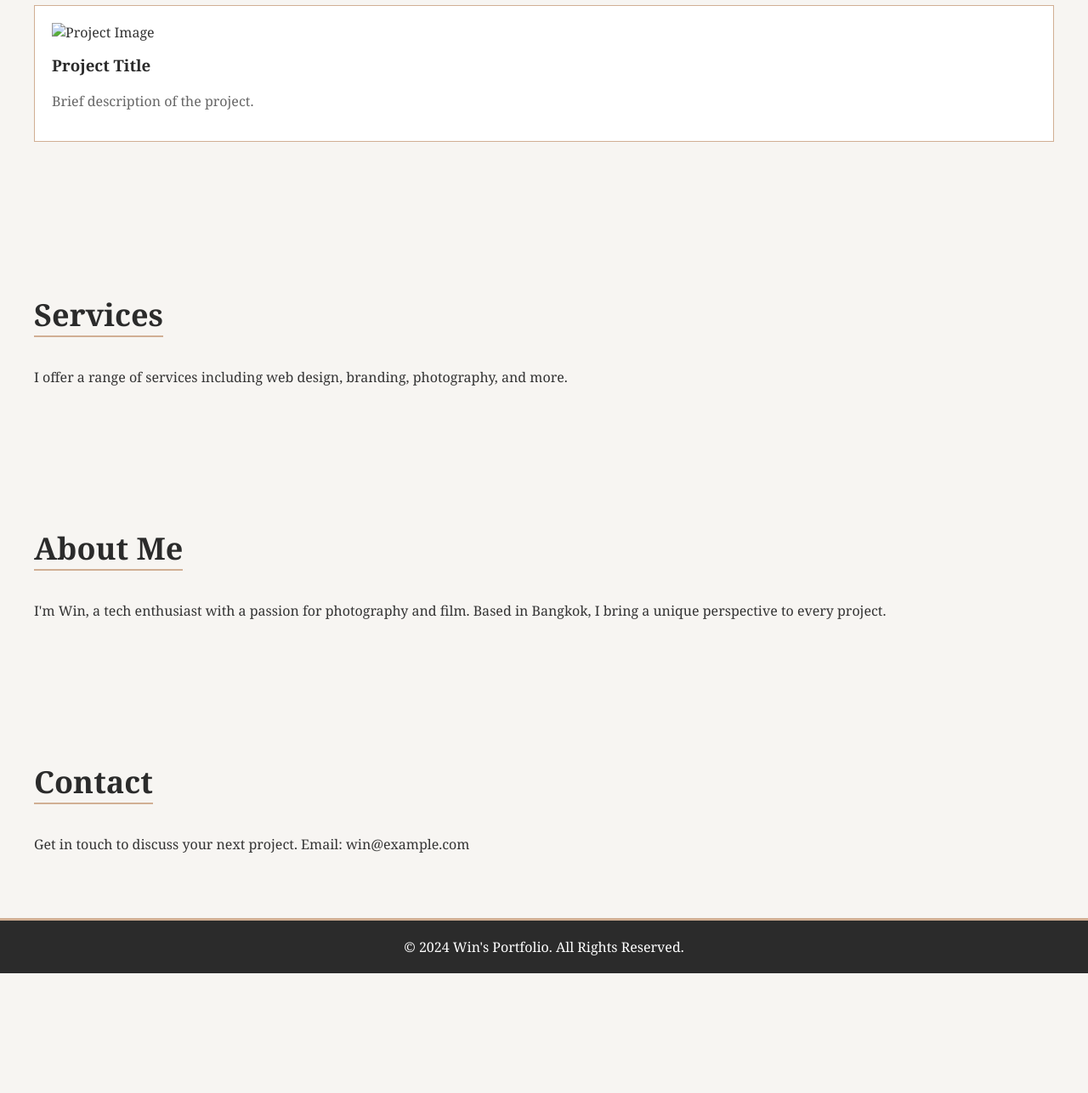
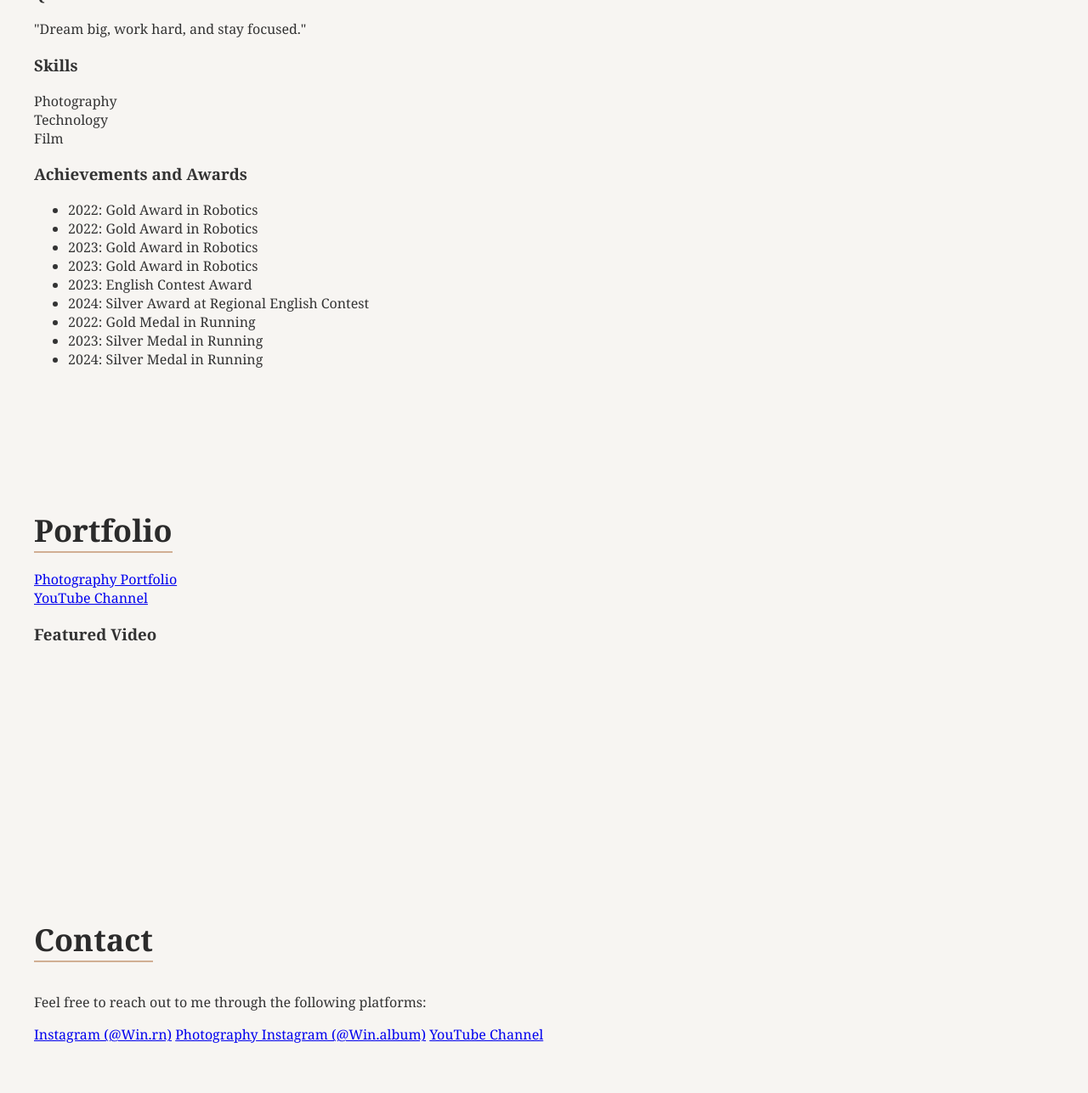
Before and after one commit to DPINE8302/Dev-w, a plain HTML site: page index.html in a window 1280 px wide. Shown: the part 580-1867 px from the top of the page at 85% size. Before the commit the page ends 1726 px from the top, so only its background shows below. Drawn offline with nearby package versions, Linux system fonts and the light colour scheme; grey boxes are pictures that could not be loaded.

Commit message:
index.html

```diff
--- a/index.html
+++ b/index.html
@@ -5,54 +5,121 @@
     <meta name="viewport" content="width=device-width, initial-scale=1.0">
     <title>Win's Portfolio</title>
     <link rel="stylesheet" href="styles.css">
+    <!-- ScrollReveal Library for Scroll Animations -->
+    <script src="https://unpkg.com/scrollreveal"></script>
 </head>
 <body>
+    <!-- Scroll Progress Bar -->
+    <div id="progress-bar"></div>
+
+    <!-- Navigation Header -->
     <header>
-        <div class="logo">
-            <h1>Win's Portfolio</h1>
+        <div class="nav-overlay"></div>
+        <div class="container">
+            <nav>
+                <ul>
+                    <li><a href="#about" class="nav-link">About</a></li>
+                    <li><a href="#portfolio" class="nav-link">Portfolio</a></li>
+                    <li><a href="#contact" class="nav-link">Contact</a></li>
+                </ul>
+            </nav>
         </div>
-        <nav>
-            <ul>
-                <li><a href="#portfolio">Portfolio</a></li>
-                <li><a href="#services">Services</a></li>
-                <li><a href="#about">About</a></li>
-                <li><a href="#contact">Contact</a></li>
-            </ul>
-        </nav>
     </header>
 
-    <section class="hero">
-        <h2>Welcome to My World of Creativity</h2>
-        <p>Where Technology, Photography, and Film Converge</p>
+    <!-- Full-Page Image Section -->
+    <section id="intro">
+        <div class="full-page-image">
+            <div class="overlay-text fade-in">
+                <h1>Welcome to Win's World</h1>
+                <p>Exploring technology, astronomy, photography, and film.</p>
+            </div>
+        </div>
     </section>
 
-    <section id="portfolio">
-        <h2>Portfolio</h2>
-        <div class="portfolio-item">
-            <img src="your-photo1.jpg" alt="Project Image">
-            <h3>Project Title</h3>
-            <p>Brief description of the project.</p>
+    <!-- About Section -->
+    <section id="about">
+        <div class="container">
+            <h2 class="fade-in">About Me</h2>
+            <p class="fade-in">Hello, I'm Win, currently in Grade 10 in Bangkok. I am passionate about technology, astronomy, photography, and film. I have notable achievements in robotics, English contests, and running. My goal is to transfer to SPSM School and ultimately study at Chulalongkorn University's Faculty of Communication Arts.</p>
+
+            <div class="quote fade-in">
+                <h3>Quote or Motto</h3>
+                <p>"Dream big, work hard, and stay focused."</p>
+            </div>
+
+            <div class="skills fade-in">
+                <h3>Skills</h3>
+                <div class="skill-bar">
+                    <div class="skill-name">Photography</div>
+                    <div class="skill-level" data-level="75%"></div>
+                </div>
+                <div class="skill-bar">
+                    <div class="skill-name">Technology</div>
+                    <div class="skill-level" data-level="85%"></div>
+                </div>
+                <div class="skill-bar">
+                    <div class="skill-name">Film</div>
+                    <div class="skill-level" data-level="70%"></div>
+                </div>
+            </div>
+
+            <div class="timeline fade-in">
+                <h3>Achievements and Awards</h3>
+                <ul>
+                    <li>2022: Gold Award in Robotics</li>
+                    <li>2022: Gold Award in Robotics</li>
+                    <li>2023: Gold Award in Robotics</li>
+                    <li>2023: Gold Award in Robotics</li>
+                    <li>2023: English Contest Award</li>
+                    <li>2024: Silver Award at Regional English Contest</li>
+                    <li>2022: Gold Medal in Running</li>
+                    <li>2023: Silver Medal in Running</li>
+                    <li>2024: Silver Medal in Running</li>
+                </ul>
+            </div>
         </div>
-        <!-- Add more portfolio items as needed -->
     </section>
 
-    <section id="services">
-        <h2>Services</h2>
-        <p>I offer a range of services including web design, branding, photography, and more.</p>
+    <!-- Portfolio Section -->
+    <section id="portfolio">
+        <div class="container">
+            <h2 class="fade-in">Portfolio</h2>
+            <div class="gallery fade-in">
+                <div class="gallery-item">
+                    <a href="https://www.instagram.com/Win.albums" target="_blank" class="button">Photography Portfolio</a>
+                </div>
+                <div class="gallery-item">
+                    <a href="https://www.youtube.com/channel/UCMQefq5ku1GHvTm50Ysixyg" target="_blank" class="button">YouTube Channel</a>
+                </div>
+            </div>
+            <div class="video fade-in">
+                <h3>Featured Video</h3>
+                <iframe src="https://www.youtube.com/embed/BMhot-xCYmk" frameborder="0" allowfullscreen></iframe>
+            </div>
+        </div>
     </section>
 
-    <section id="about">
-        <h2>About Me</h2>
-        <p>I'm Win, a tech enthusiast with a passion for photography and film. Based in Bangkok, I bring a unique perspective to every project.</p>
+    <!-- Contact Section -->
+    <section id="contact">
+        <div class="container">
+            <h2 class="fade-in">Contact</h2>
+            <div class="contact-info fade-in">
+                <p>Feel free to reach out to me through the following platforms:</p>
+                <a href="https://www.instagram.com/Win.rn" target="_blank" class="button">Instagram (@Win.rn)</a>
+                <a href="https://www.instagram.com/Win.album" target="_blank" class="button">Photography Instagram (@Win.album)</a>
+                <a href="https://www.youtube.com/channel/UCMQefq5ku1GHvTm50Ysixyg" target="_blank" class="button">YouTube Channel</a>
+            </div>
+        </div>
     </section>
 
-    <section id="contact">
-        <h2>Contact</h2>
-        <p>Get in touch to discuss your next project. Email: win@example.com</p>
-    </section>
+    <!-- Footer -->
+    <footer>
+        <div class="container">
+            <p>© 2024 Win. All rights reserved.</p>
+        </div>
+    </footer>
 
-    <footer>
-        <p>&copy; 2024 Win's Portfolio. All Rights Reserved.</p>
-    </footer>
+    <!-- Custom JavaScript -->
+    <script src="script.js"></script>
 </body>
 </html>
```
